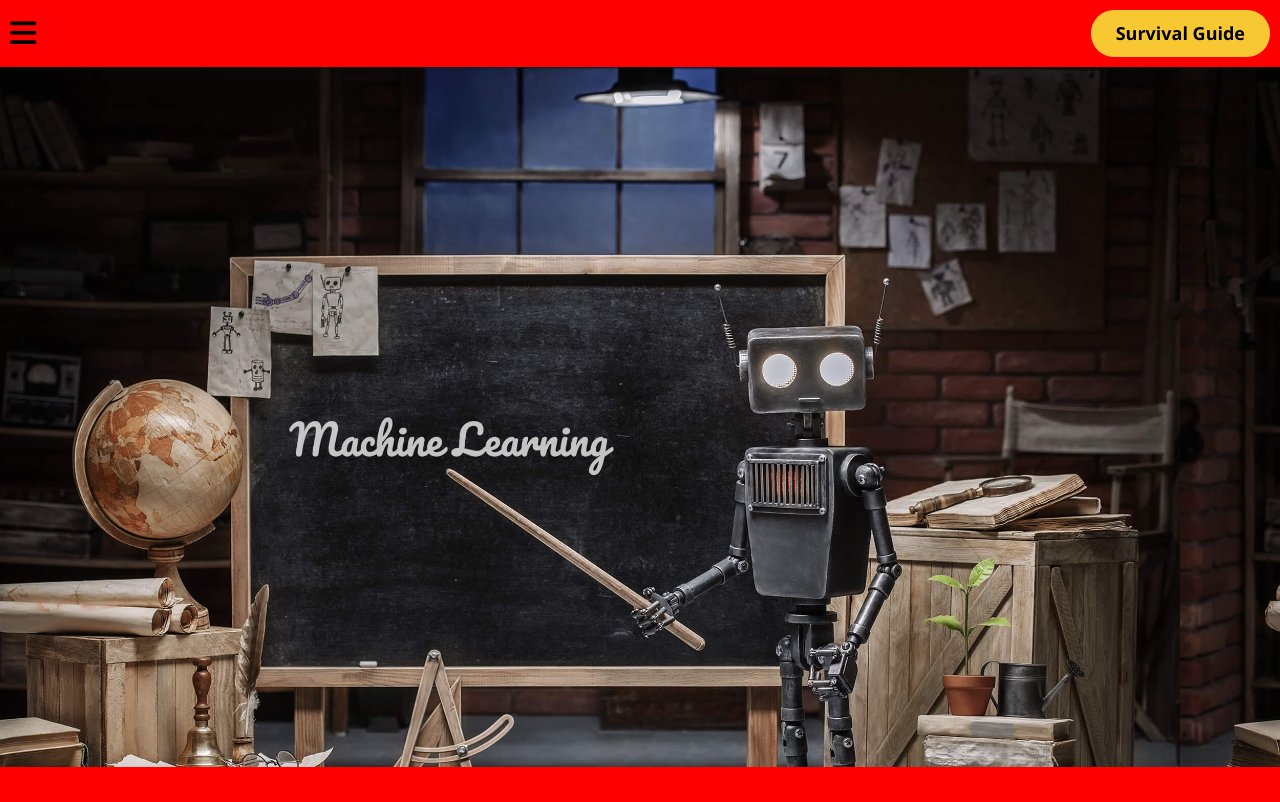
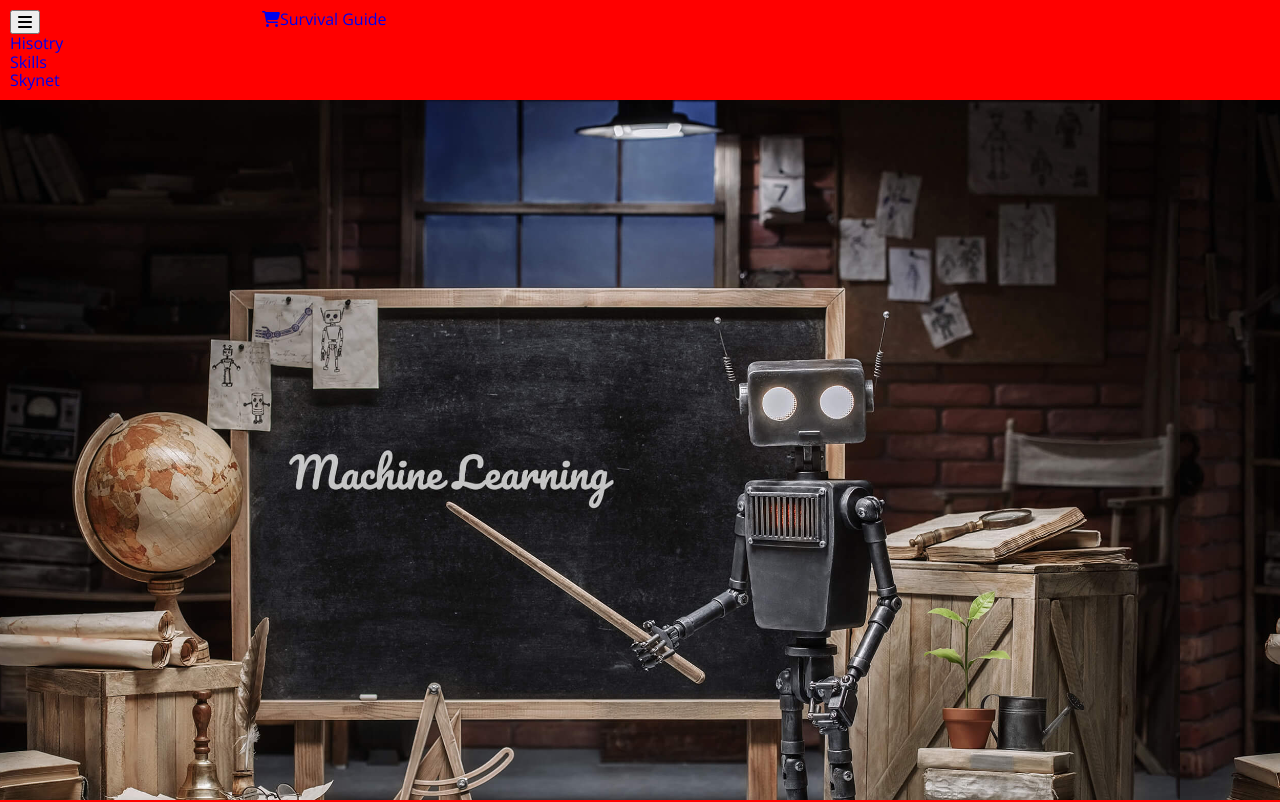
Before and after one commit to icekomo/web2-week5-responsive, a plain HTML site: page index.html in a window 1280 px wide. Shown: the top 802 px of the page. Drawn offline with nearby package versions, Linux system fonts and the light colour scheme.

Commit message:
updated base

```diff
--- a/index.html
+++ b/index.html
@@ -18,12 +18,25 @@
 
     <main>
         <header>
-            <nav>
-                <i class="fas fa-bars"></i>
+
+            <section>
+                <button id="burger-icon">
+                    <i class="fas fa-bars"></i>
+                </button>
+            </section>
+
+            <section>
+                <a href="#"><i class="fas fa-shopping-cart"></i><span>Survival Guide</span></a>
+            </section>
+
+            <nav data-nav="main-navigation">
+                <ul>
+                    <li><a href="#history">Hisotry</a></li>
+                    <li><a href="#skills">Skills</a></li>
+                    <li><a href="#gallery">Skynet</a></li>
+                </ul>
             </nav>
-            <aside>
-                <a href="#">Survival Guide</a>
-            </aside>
+
         </header>
 
         <section id="hero"></section>
--- a/scss/base/_base.scss
+++ b/scss/base/_base.scss
@@ -1,9 +1,6 @@
 /* =============
     Base
 ============= */
-body{
-    background-color: red;
-}
 h1,h2,h3,h4,h5,p,ul,figure{
     margin: 0;
     padding: 0;
```
Also changed, not shown: 1 other file.
